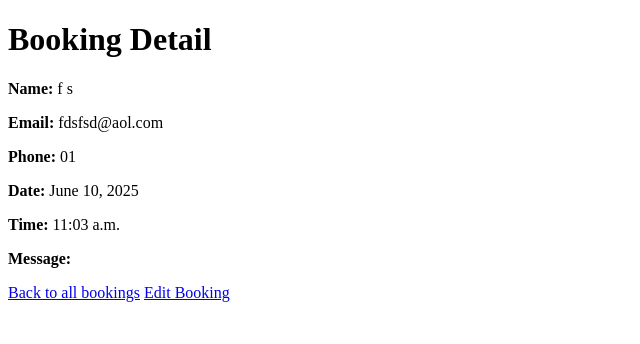
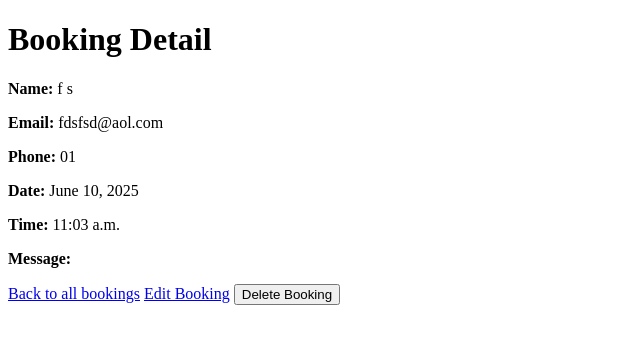
Before and after one commit to naomihunt25/the-cove-test, a Django app: page /bookings/1/ in a window 1280 px wide. Shown: the top 344 px of the page, without its empty margins (0-640 px from the left). Run offline with Django 5.2, Linux system fonts and the light colour scheme; data comes from the database, SQL or seed files in the repository; both versions use the stored data as it was after the commit.

Commit message:
feat: Add delete booking feature

```diff
--- a/bookings/templates/bookings/booking_detail.html
+++ b/bookings/templates/bookings/booking_detail.html
@@ -15,5 +15,12 @@
     <p><strong>Message:</strong> {{ booking.message }}</p>
     <a href="{% url 'booking_list' %}">Back to all bookings</a>
     <a href="{% url 'booking_update' pk=booking.pk %}">Edit Booking</a>
+
+    <form action="{% url 'booking_delete' pk=booking.pk %}" method="post" style="display:inline;">
+    {% csrf_token %}
+    <button type="submit" onclick="return confirm('Are you sure you want to delete this booking?');">
+        Delete Booking
+    </button>
+</form>
 </body>
 </html>
--- a/bookings/urls.py
+++ b/bookings/urls.py
@@ -9,4 +9,5 @@ urlpatterns = [
     path('<int:pk>/', views.booking_detail, name='booking_detail'),
     path('new/', views.booking_create, name='booking_create'),
     path('<int:pk>/edit/', views.booking_update, name='booking_update'),
+    path('<int:pk>/delete/', views.booking_delete, name='booking_delete'),
 ]
--- a/bookings/views.py
+++ b/bookings/views.py
@@ -1,6 +1,7 @@
 from django.shortcuts import render, get_object_or_404, redirect
 from .forms import BookingForm
 from .models import Booking
+from django.views.decorators.http import require_POST
 
 # Create your views here.
 def booking_create(request):
@@ -35,3 +36,11 @@ def booking_update(request, pk):
     else:
         form = BookingForm(instance=booking)
     return render(request, 'bookings/booking_form.html', {'form': form, 'update': True})
+
+from django.views.decorators.http import require_POST
+
+@require_POST
+def booking_delete(request, pk):
+    booking = get_object_or_404(Booking, pk=pk)
+    booking.delete()
+    return redirect('booking_list')
```
Also changed, not shown: db.sqlite3.
